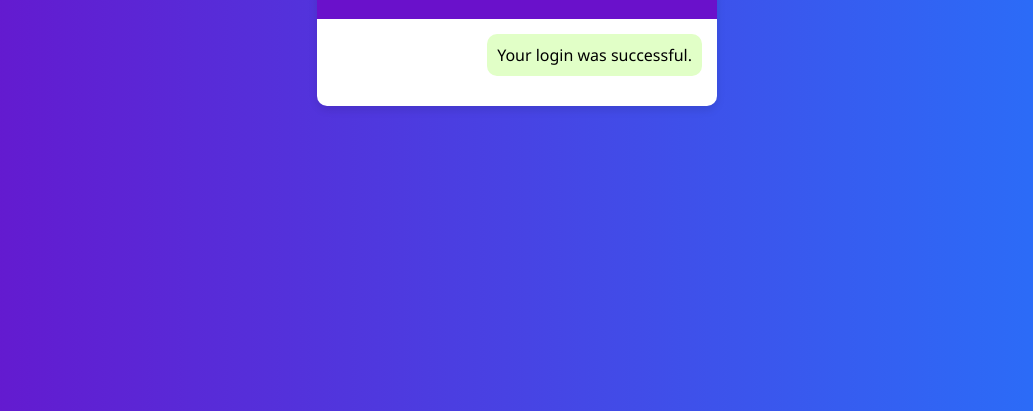
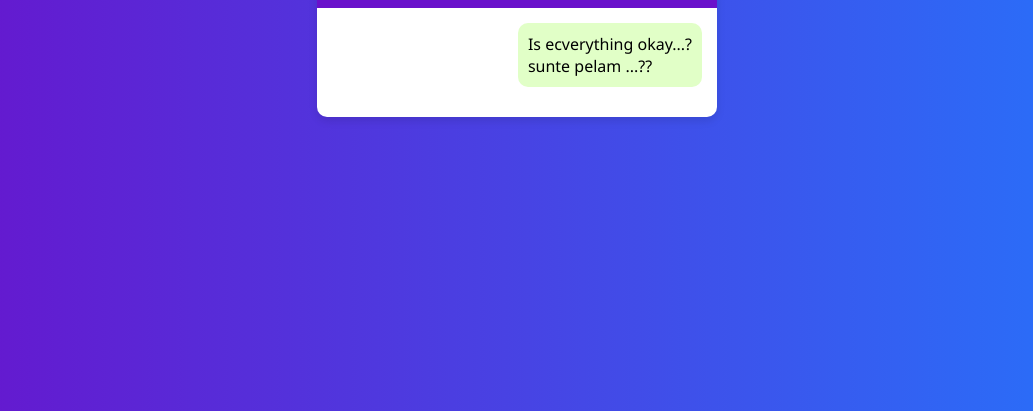
Before and after one commit to Rupam-Mete/login, a plain HTML site: page success.html in a window 1280 px wide. Shown: the part 389-800 px from the top of the page, without its empty margins (123-1156 px from the left). Drawn offline with Linux system fonts and the light colour scheme.

Commit message:
Update success.html

```diff
--- a/success.html
+++ b/success.html
@@ -13,7 +13,7 @@
         </div>
         <div class="chat-box">
             <div class="message user-message">
-                <div class="message-content">Your login was successful.</div>
+                <div class="message-content"> Is ecverything okay...?</br>sunte pelam ...??</div>
             </div>
         </div>
     </div>
```
